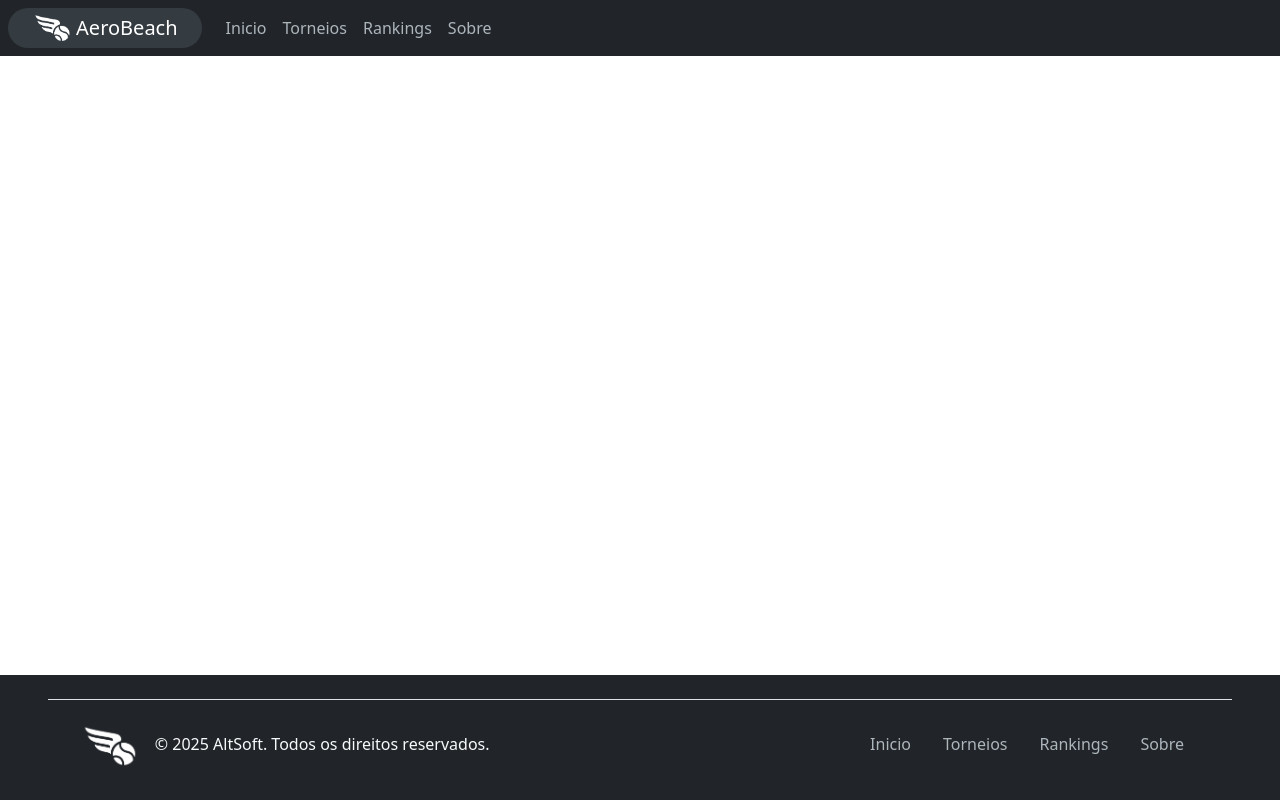
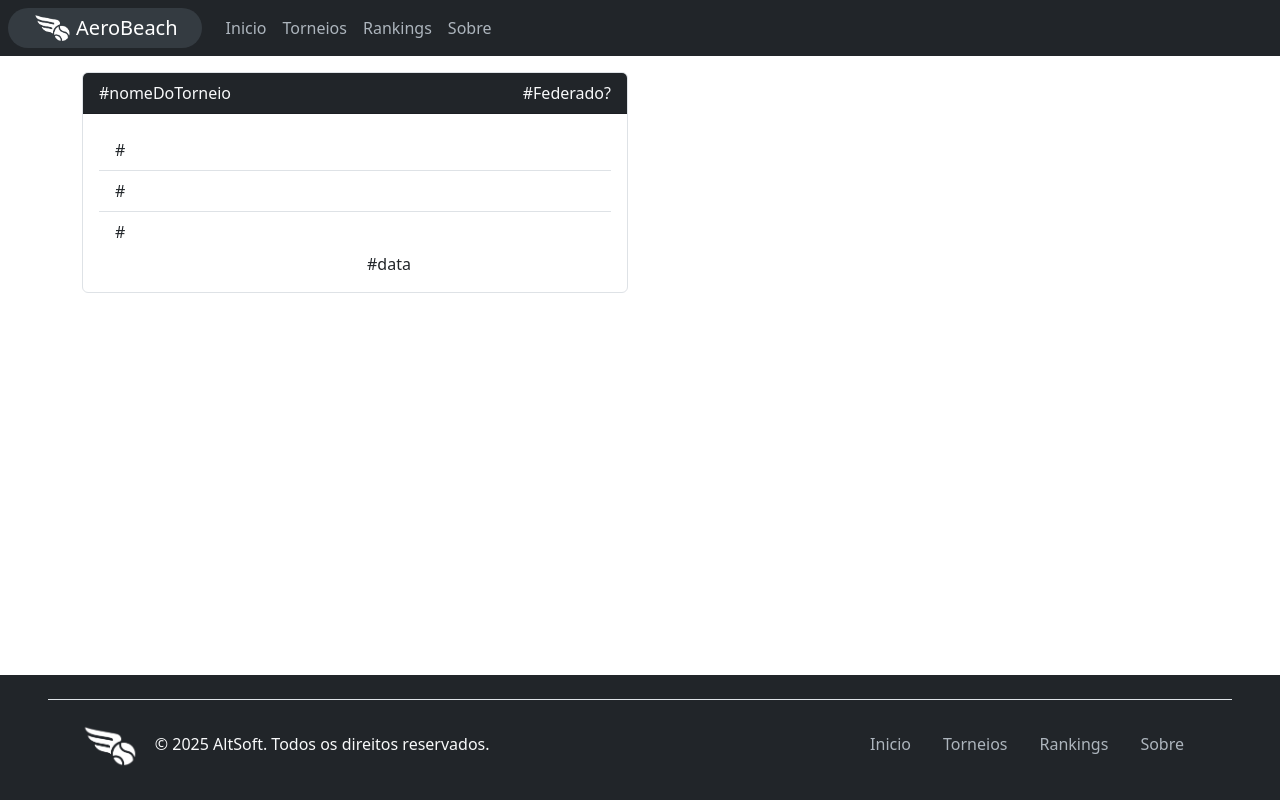
Before and after one commit to leandro-costa-oliveira/aero-beach, a React (Vite) app in the folder frontend/: page / in a window 1280 px wide. Built offline with nearby package versions, Linux system fonts and the light colour scheme.

Commit message:
feat: estruturação básica dos cards

```diff
--- a/frontend/src/App.tsx
+++ b/frontend/src/App.tsx
@@ -1,11 +1,21 @@
 import { Header } from "./components/Header/Header";
 import { Footer } from "./components/Footer/Footer";
+import { CardTorneios } from "./components/CardTorneios/CardTorneios";
+import { Col, Container, Row } from "react-bootstrap";
 
 export function App() {
   return (
     <>
-      <Header/>
-      <Footer/>
+      <Header />
+      <Container>
+        <Row>
+          <Col>
+            <CardTorneios />
+          </Col>
+          <Col></Col>
+        </Row>
+      </Container>
+      <Footer />
     </>
   );
 }
--- /dev/null
+++ b/frontend/src/components/CardTorneios/CardTorneios.tsx
@@ -0,0 +1,25 @@
+import { Card, Col, ListGroup, Row } from "react-bootstrap";
+
+export function CardTorneios() {
+  return (
+    <Card className="border">
+      <Card.Header className="bg-dark text-light">
+        <Row className="">
+          <Col>#nomeDoTorneio</Col>
+          <Col className="d-flex justify-content-end">#Federado?</Col>
+        </Row>
+      </Card.Header>
+      <Card.Body>
+        <ListGroup variant="flush">
+          <ListGroup.Item>#</ListGroup.Item>
+          <ListGroup.Item>#</ListGroup.Item>
+          <ListGroup.Item>#</ListGroup.Item>
+        </ListGroup>
+        <Row>
+          <Col></Col>
+          <Col>#data</Col>
+        </Row>
+      </Card.Body>
+    </Card>
+  );
+}
```
